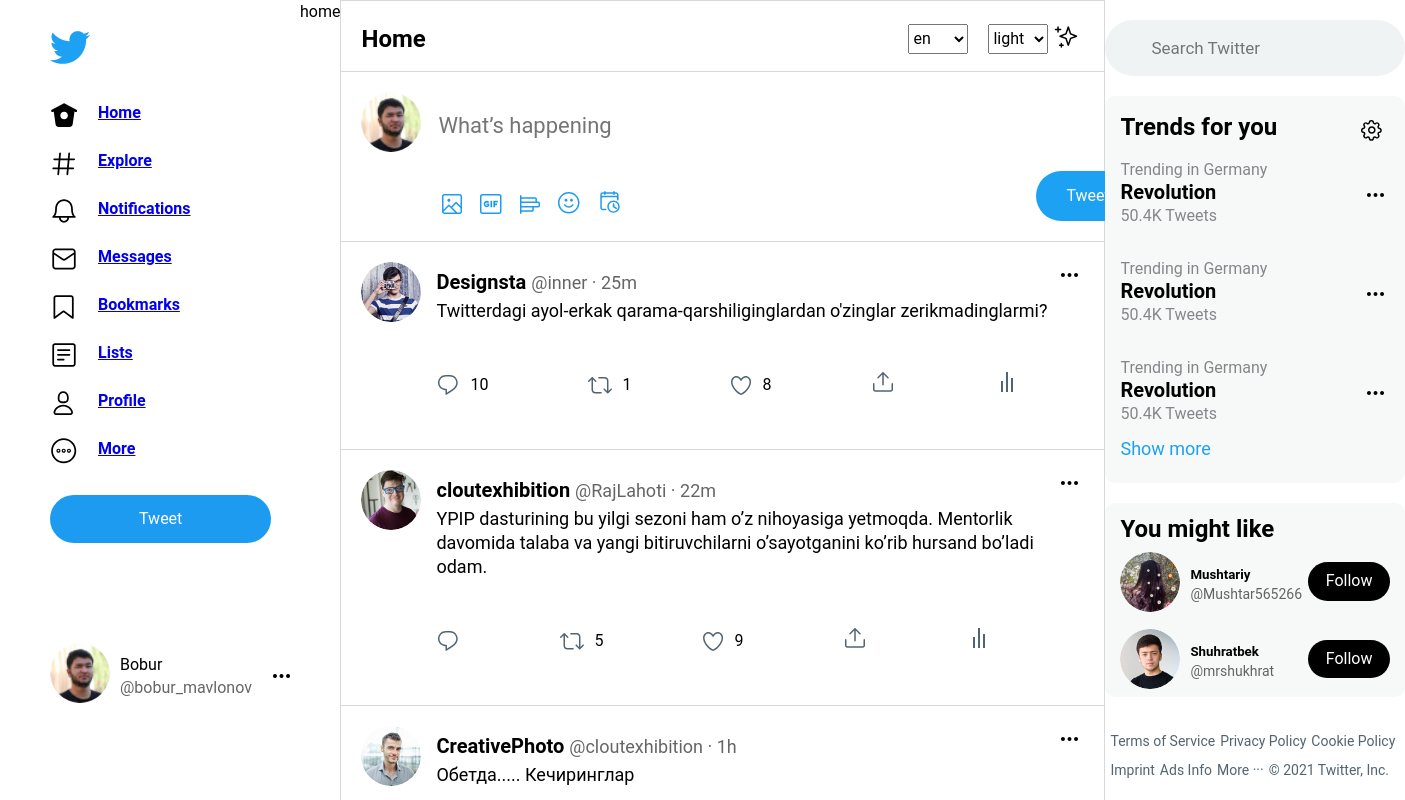
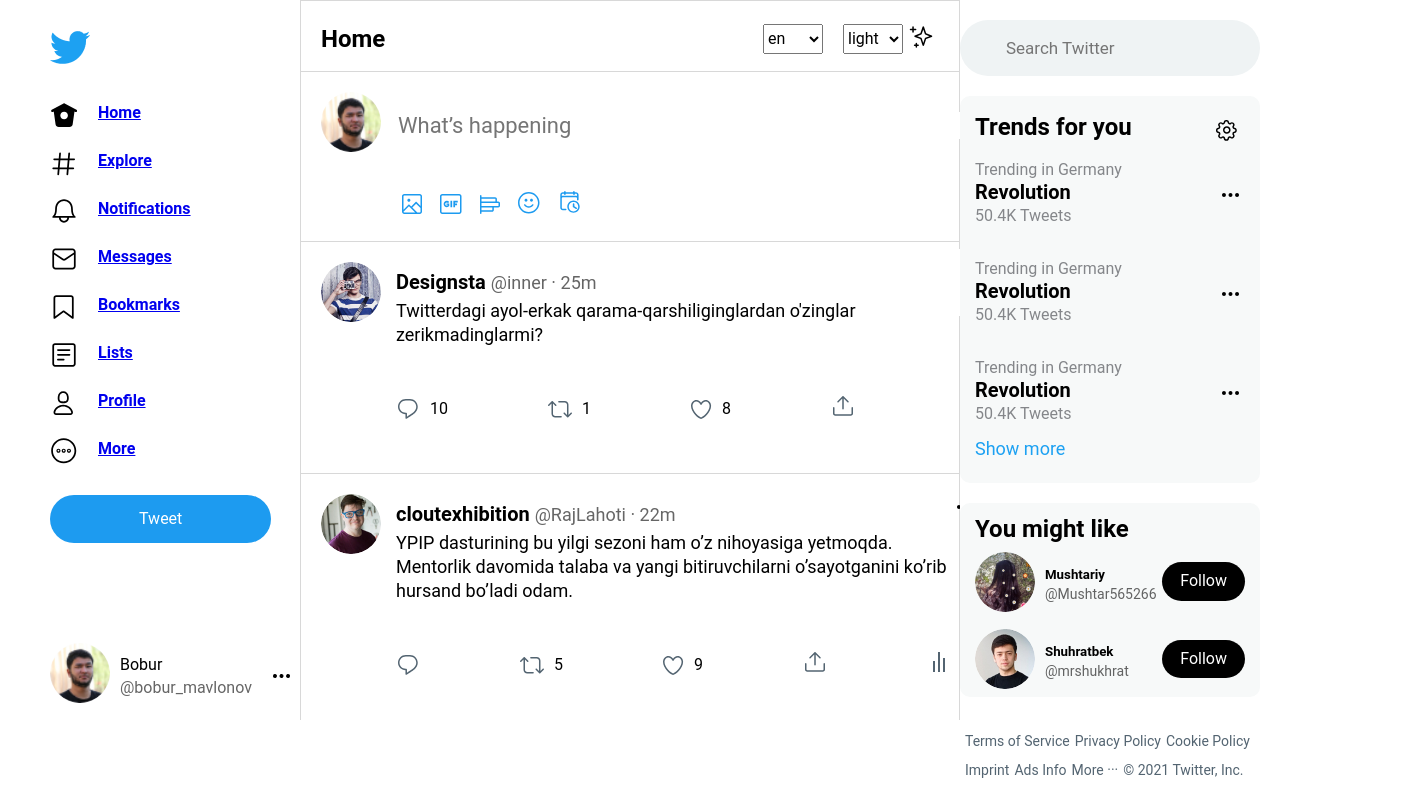
Before and after one commit to Muhammadaziz107/twitter, a React (Create React App) app: page / in a window 1280 px wide. Shown: the top 800 px of the page, 1405 px wide, since content can reach past the window. Built offline with nearby package versions, Linux system fonts and the light colour scheme.

Commit message:
Remove comments

```diff
--- a/public/index.html
+++ b/public/index.html
@@ -5,39 +5,15 @@
     <link rel="icon" href="%PUBLIC_URL%/favicon.ico" />
     <meta name="viewport" content="width=device-width, initial-scale=1" />
     <meta name="theme-color" content="#000000" />
-    <meta
-      name="description"
-      content="Web site created using create-react-app"
-    />
+    <meta name="description" content="Web site created using create-react-app" />
     <link rel="apple-touch-icon" href="%PUBLIC_URL%/logo192.png" />
-    <!--
-      manifest.json provides metadata used when your web app is installed on a
-      user's mobile device or desktop. See https://developers.google.com/web/fundamentals/web-app-manifest/
-    -->
+
     <link rel="manifest" href="%PUBLIC_URL%/manifest.json" />
-    <!--
-      Notice the use of %PUBLIC_URL% in the tags above.
-      It will be replaced with the URL of the `public` folder during the build.
-      Only files inside the `public` folder can be referenced from the HTML.
 
-      Unlike "/favicon.ico" or "favicon.ico", "%PUBLIC_URL%/favicon.ico" will
-      work correctly both with client-side routing and a non-root public URL.
-      Learn how to configure a non-root public URL by running `npm run build`.
-    -->
-    <title>React App</title>
+    <title>Twitter App</title>
   </head>
   <body>
     <noscript>You need to enable JavaScript to run this app.</noscript>
     <div id="root"></div>
-    <!--
-      This HTML file is a template.
-      If you open it directly in the browser, you will see an empty page.
-
-      You can add webfonts, meta tags, or analytics to this file.
-      The build step will place the bundled scripts into the <body> tag.
-
-      To begin the development, run `npm start` or `yarn start`.
-      To create a production bundle, use `npm run build` or `yarn build`.
-    -->
   </body>
 </html>
--- a/src/App.jsx
+++ b/src/App.jsx
@@ -1,9 +1,7 @@
 import React from "react";
 
 import "./App.css";
-import Intro from "./Components/Main/Intro/Intro";
-import UserTweet from "./Components/Main/UserTweet/UserTweet";
-import UserComments from "./Components/Main/UsersComments/UsersComments";
+
 import RightSideBar from "./Components/RightSideBar/RightSideBar";
 import { Context } from "./Context/Theme";
 
@@ -14,12 +12,6 @@
   return (
     <div className={`wrapper ${theme}`}>
       <LeftSideBar />
-      <div className="twitter-main main">
-        <Intro />
-        <UserTweet />
-        <UserComments />
-      </div>
-
       <RightSideBar />
     </div>
   );
--- a/src/Components/RightSideBar/RightSideBar.css
+++ b/src/Components/RightSideBar/RightSideBar.css
@@ -4,6 +4,7 @@
   margin-top: 20px;
   margin-right: 20px;
   scroll-behavior: auto;
+  margin-left: auto;
 }
 
 .input-wrapper {
--- /dev/null
+++ b/src/Pages/Home/Home.css
@@ -0,0 +1,11 @@
+.site-main {
+  margin: 0 auto;
+  height: 100%;
+  max-height: 720px;
+  /* overflow: scroll; */
+  overflow-x: hidden;
+  overflow-y: scroll;
+}
+.site-main::-webkit-scrollbar {
+  width: 0;
+}
--- a/src/Pages/Home/Home.jsx
+++ b/src/Pages/Home/Home.jsx
@@ -1,6 +1,15 @@
 import React from "react";
-
+import Intro from "../../Components/Main/Intro/Intro";
+import UserTweet from "../../Components/Main/UserTweet/UserTweet";
+import UserComments from "../../Components/Main/UsersComments/UsersComments";
+import "./Home.css";
 function Home() {
-  return <div>home</div>;
+  return (
+    <div className="site-main">
+      <Intro />
+      <UserTweet />
+      <UserComments />
+    </div>
+  );
 }
 export default Home;
--- a/src/Pages/Login/Login.jsx
+++ b/src/Pages/Login/Login.jsx
@@ -0,0 +1,6 @@
+import React from "react";
+
+function Login() {
+  return <div>login</div>;
+}
+export default Login;
--- a/src/Routes/Public.jsx
+++ b/src/Routes/Public.jsx
@@ -1,6 +1,7 @@
 import React from "react";
 import { Route, Redirect, useLocation } from "react-router-dom";
 import useToken from "../Hooks/useToken";
+
 function Public(props) {
   const [token] = useToken();
 
```
Also changed, not shown: src/index.js (+4 -4 lines).
